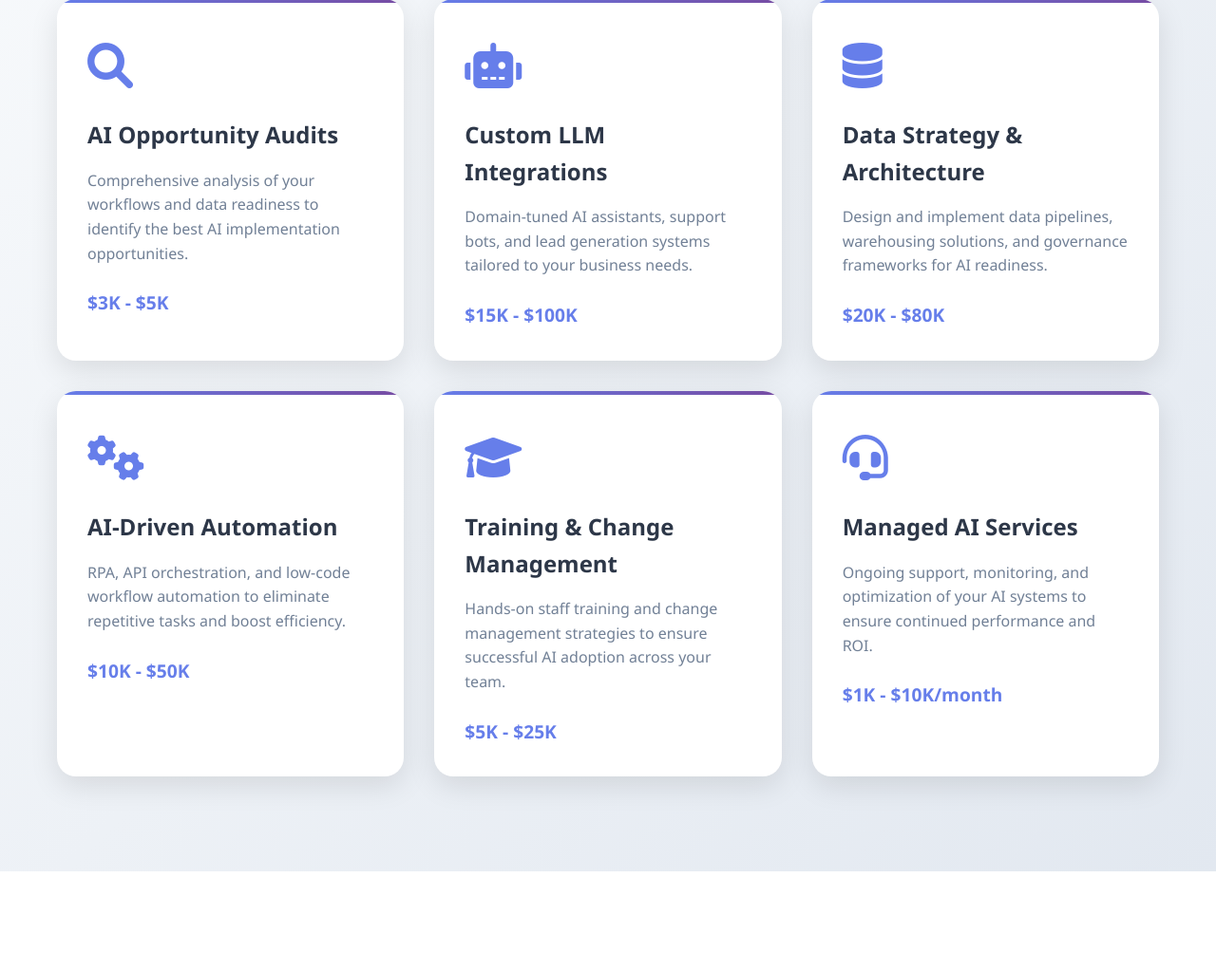
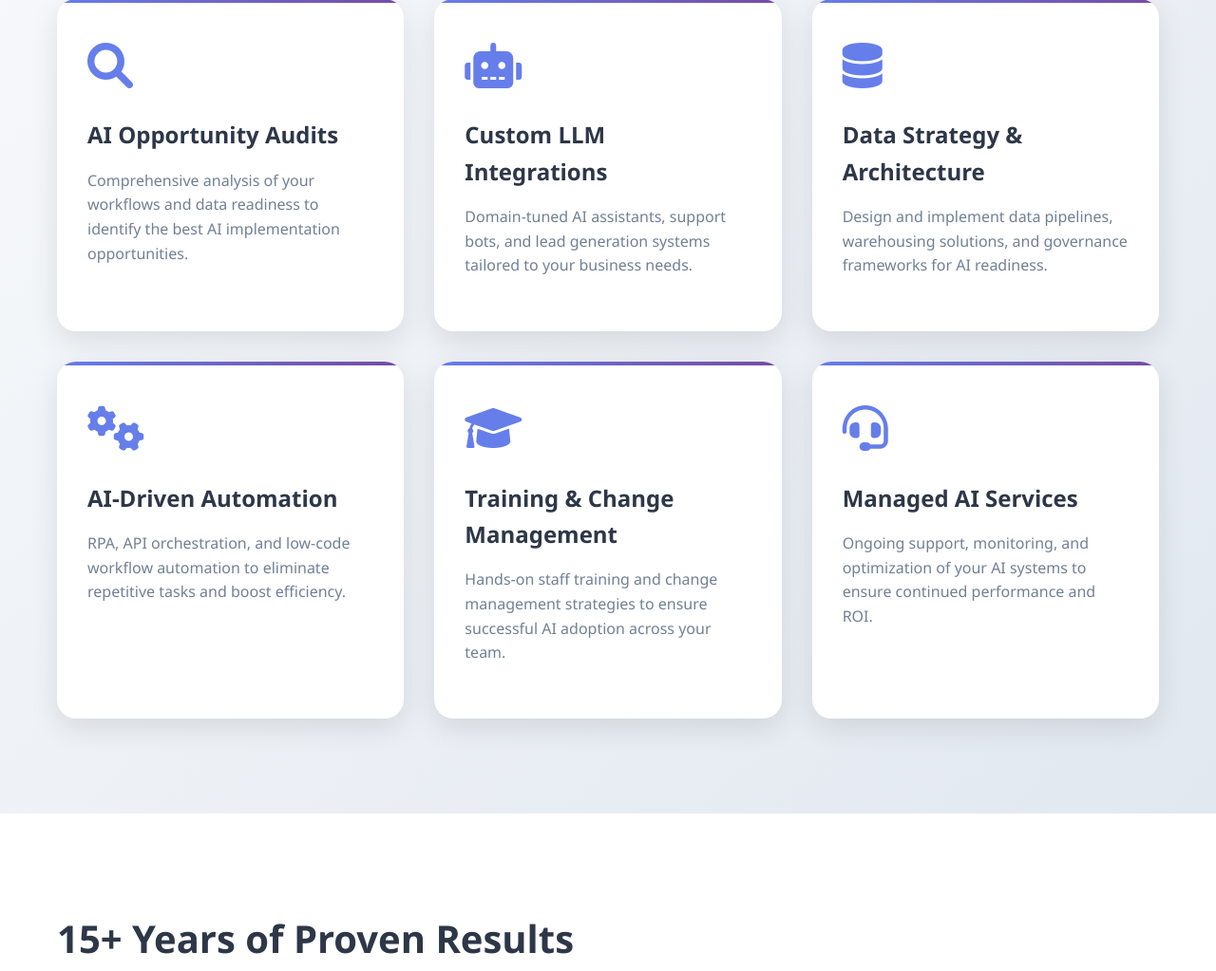
Before and after one commit to chucoai/chuco-ai-app, a PHP site: page / in a window 1280 px wide. Shown: the part 781-1804 px from the top of the page at 95% size. Run offline with PHP 8.4, Linux system fonts and the light colour scheme.

Commit message:
Update index.php
Made updates to prices and added #

```diff
--- a/index.php
+++ b/index.php
@@ -500,7 +500,6 @@
                     </div>
                     <h3>AI Opportunity Audits</h3>
                     <p>Comprehensive analysis of your workflows and data readiness to identify the best AI implementation opportunities.</p>
-                    <div class="service-price">$3K - $5K</div>
                 </div>
 
                 <div class="service-card">
@@ -509,7 +508,6 @@
                     </div>
                     <h3>Custom LLM Integrations</h3>
                     <p>Domain-tuned AI assistants, support bots, and lead generation systems tailored to your business needs.</p>
-                    <div class="service-price">$15K - $100K</div>
                 </div>
 
                 <div class="service-card">
@@ -518,7 +516,6 @@
                     </div>
                     <h3>Data Strategy & Architecture</h3>
                     <p>Design and implement data pipelines, warehousing solutions, and governance frameworks for AI readiness.</p>
-                    <div class="service-price">$20K - $80K</div>
                 </div>
 
                 <div class="service-card">
@@ -527,7 +524,6 @@
                     </div>
                     <h3>AI-Driven Automation</h3>
                     <p>RPA, API orchestration, and low-code workflow automation to eliminate repetitive tasks and boost efficiency.</p>
-                    <div class="service-price">$10K - $50K</div>
                 </div>
 
                 <div class="service-card">
@@ -536,7 +532,6 @@
                     </div>
                     <h3>Training & Change Management</h3>
                     <p>Hands-on staff training and change management strategies to ensure successful AI adoption across your team.</p>
-                    <div class="service-price">$5K - $25K</div>
                 </div>
 
                 <div class="service-card">
@@ -545,7 +540,6 @@
                     </div>
                     <h3>Managed AI Services</h3>
                     <p>Ongoing support, monitoring, and optimization of your AI systems to ensure continued performance and ROI.</p>
-                    <div class="service-price">$1K - $10K/month</div>
                 </div>
             </div>
         </div>
@@ -600,7 +594,7 @@
                     </div>
                     <div class="contact-item">
                         <i class="fas fa-phone"></i>
-                        <span><a href="tel:18449152828">(844) 915-2828</a></span>
+                        <a href="tel:+18449152828" style="color: inherit; text-decoration: none;">(844) 915-2828</a>
                     </div>
                     <div class="contact-item">
                         <i class="fas fa-envelope"></i>
@@ -617,14 +611,14 @@
                     </p>
                 </div>
 
-                <form class="contact-form">
+                <form class="contact-form" action="https://formspree.io/f/YOUR_FORM_ID" method="POST">
                     <div class="form-group">
                         <label for="name">Full Name</label>
                         <input type="text" id="name" name="name" placeholder="Your Name" autocomplete="name" required>
                     </div>
                     <div class="form-group">
                         <label for="email">Email Address</label>
-                        <input type="email" id="email" name="email" placeholder="your@email.com" autocomplete="email" required>
+                        <input type="email" id="email" name="_replyto" placeholder="your@email.com" autocomplete="email" required>
                     </div>
                     <div class="form-group">
                         <label for="company">Company</label>
@@ -634,6 +628,12 @@
                         <label for="message">Tell us about your AI needs</label>
                         <textarea id="message" name="message" rows="4" placeholder="Describe your current challenges and what you'd like to achieve with AI..." autocomplete="off" required></textarea>
                     </div>
+
+                    <!-- Hidden fields for better tracking -->
+                    <input type="hidden" name="_subject" value="New Chuco AI Consultation Request">
+                    <input type="hidden" name="_next" value="https://chuco.ai/thank-you.html">
+                    <input type="hidden" name="_autoresponse" value="Thank you for contacting Chuco AI! We'll get back to you within 24 hours to schedule your free consultation.">
+
                     <button type="submit" class="btn-primary" style="width: 100%;">Schedule Free Consultation</button>
                 </form>
             </div>
```
